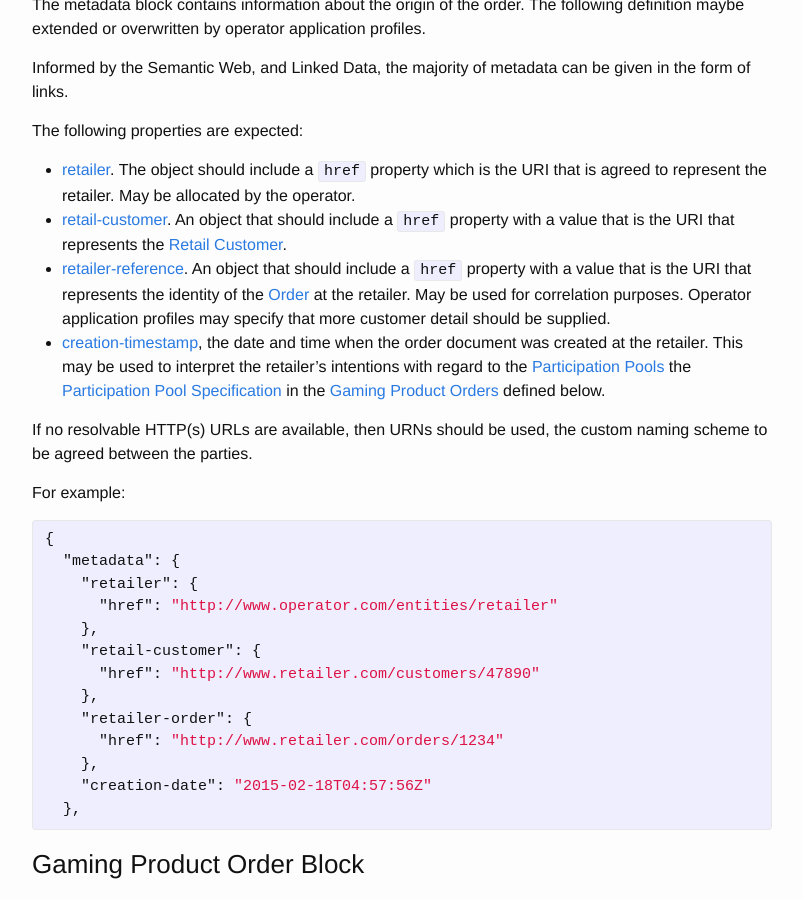
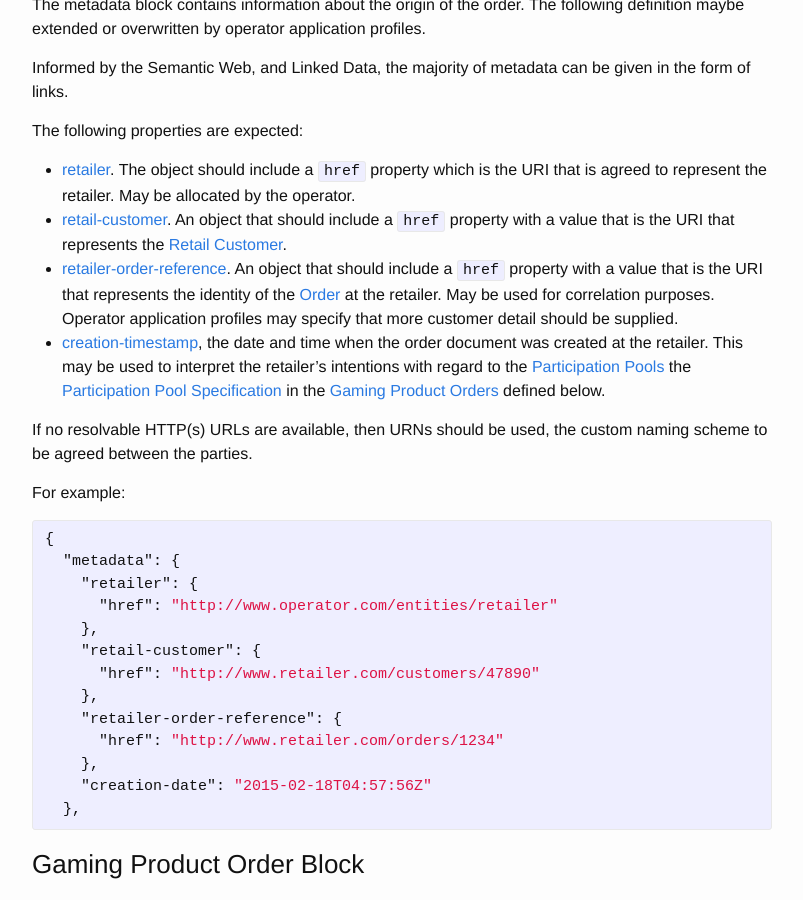
Before and after one commit to lotteries-io/lotteries-io.github.io, a Jekyll site: the page built from _application-profiles/lotteries-io-order.md, in a window 1280 px wide and 900 px high, scrolled down 441 px. Shown: the whole window, without its empty margins (238-1041 px from the left). Built offline with Jekyll 4.4.1, drawn with Linux system fonts in a browser that asks for light colours.

Commit message:
clarified retailer-order-reference

```diff
--- a/_application-profiles/lotteries-io-order.md
+++ b/_application-profiles/lotteries-io-order.md
@@ -22,7 +22,7 @@ The following properties are expected:
 
 - [retailer](../properties/retailer). The object should include a `href` property which is the URI that is agreed to represent the retailer. May be allocated by the operator.
 - [retail-customer](../properties/retail-customer). An object that should include a `href` property with a value that is the URI that represents the [Retail Customer](../concepts/retail-customer).
-- [retailer-reference](../properties/retailer-order-reference). An object that should include a `href` property with a value that is the URI that represents the identity of the [Order](../concepts/order) at the retailer. May be used for correlation purposes. Operator application profiles may specify that more customer detail should be supplied.
+- [retailer-order-reference](../properties/retailer-order-reference). An object that should include a `href` property with a value that is the URI that represents the identity of the [Order](../concepts/order) at the retailer. May be used for correlation purposes. Operator application profiles may specify that more customer detail should be supplied.
 - [creation-timestamp](../properties/creation-date), the date and time when the order document was created at the retailer. This may be used to interpret the retailer's intentions with regard to the [Participation Pools](../concepts/participation-pool) the [Participation Pool Specification](../concepts/participation-pool-specification) in the [Gaming Product Orders](../concepts/gaming-product-order) defined below.
 
 
@@ -38,7 +38,7 @@ For example:
     "retail-customer": {
       "href": "http://www.retailer.com/customers/47890"
     },
-    "retailer-order": {
+    "retailer-order-reference": {
       "href": "http://www.retailer.com/orders/1234"
     },
     "creation-date": "2015-02-18T04:57:56Z"
```
